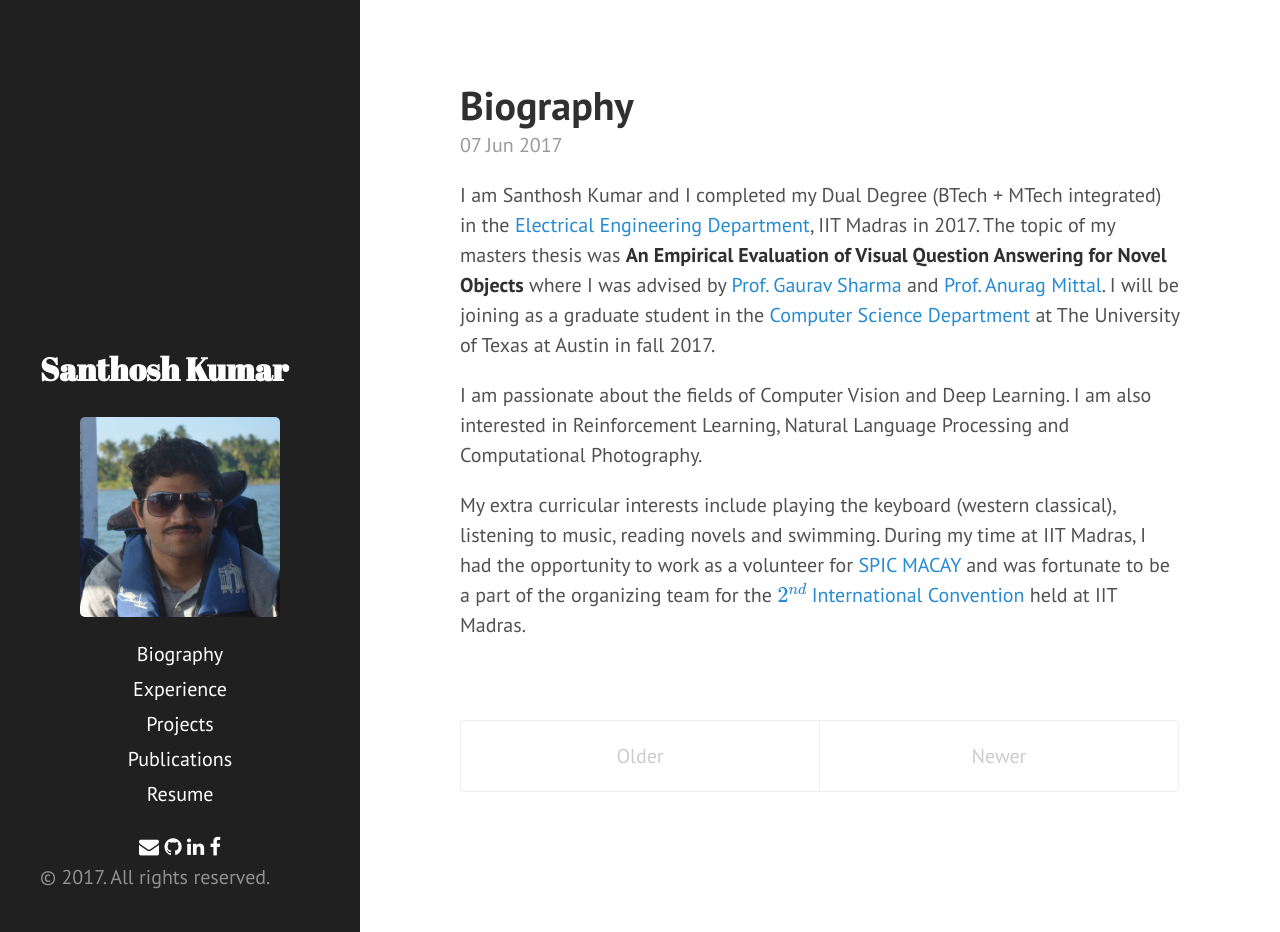
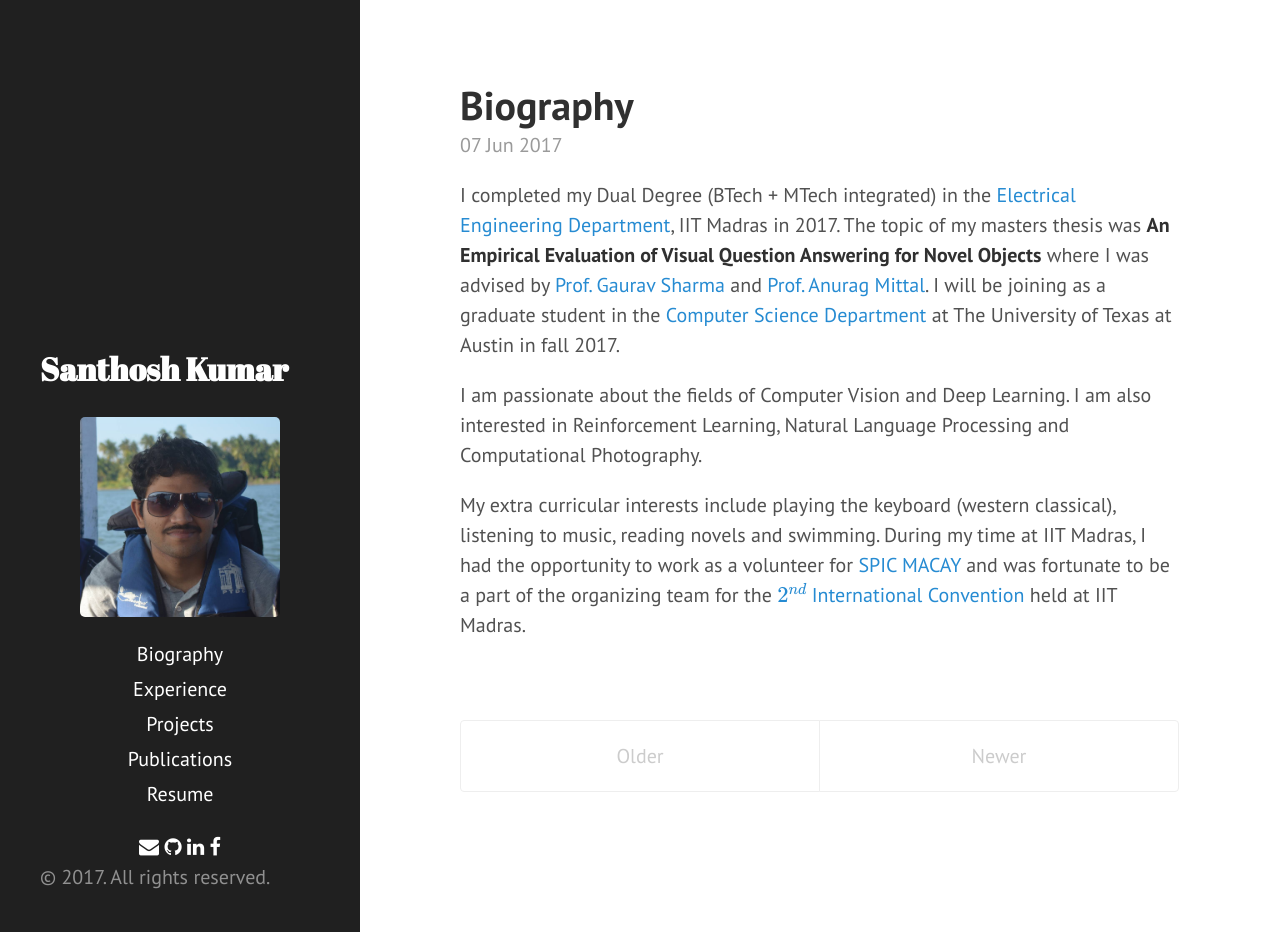
Before and after one commit to san25dec/san25dec.github.io, a Jekyll site: the page built from index.html, in a window 1280 px wide and 932 px high. Built offline with Jekyll 4.4.1, drawn with Linux system fonts in a browser that asks for light colours; nearby versions of some CDN libraries; library files that are not in the unit come from our copies; formulas are drawn with MathJax 3; the list of posts is cut into pages by our own code.

Commit message:
updated bio

```diff
--- a/_posts/2017-06-07-biography.md
+++ b/_posts/2017-06-07-biography.md
@@ -3,7 +3,7 @@ layout: post
 title: Biography
 ---
 
-I am Santhosh Kumar and I completed my Dual Degree (BTech + MTech integrated) in the [Electrical
+I completed my Dual Degree (BTech + MTech integrated) in the [Electrical
  Engineering Department](http://www.ee.iitm.ac.in/), IIT Madras in 2017.
 The topic of my masters thesis was **An Empirical Evaluation of Visual
 Question Answering for Novel Objects** where I was advised by
--- a/about.md
+++ b/about.md
@@ -7,7 +7,7 @@ permalink: /biography/
 #    - san25dec.github.io
 ---
 
-I am Santhosh Kumar and I completed my Dual Degree (BTech + MTech integrated) in the [Electrical
+I completed my Dual Degree (BTech + MTech integrated) in the [Electrical
  Engineering Department](http://www.ee.iitm.ac.in/), IIT Madras in 2017.
 The topic of my masters thesis was **An Empirical Evaluation of Visual
 Question Answering for Novel Objects** where I was advised by
```
Also changed, not shown: 3 other files.
